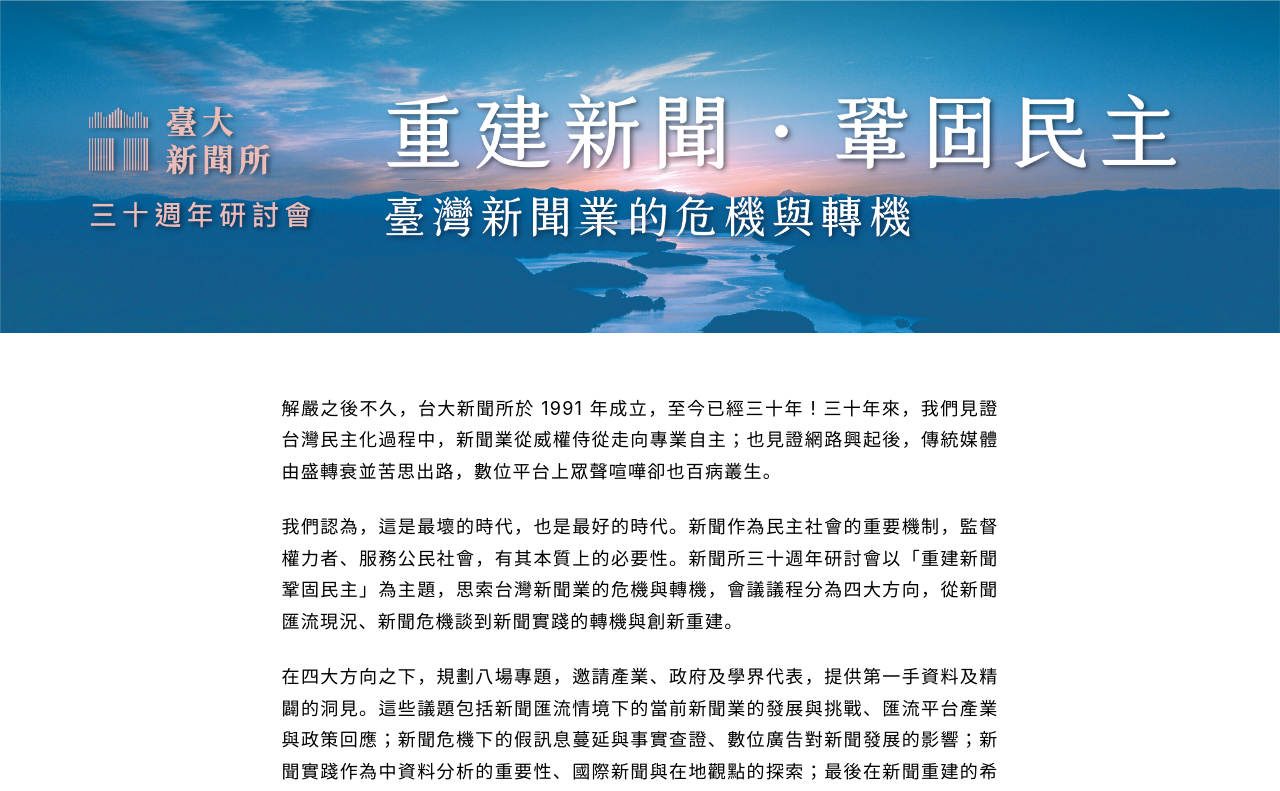
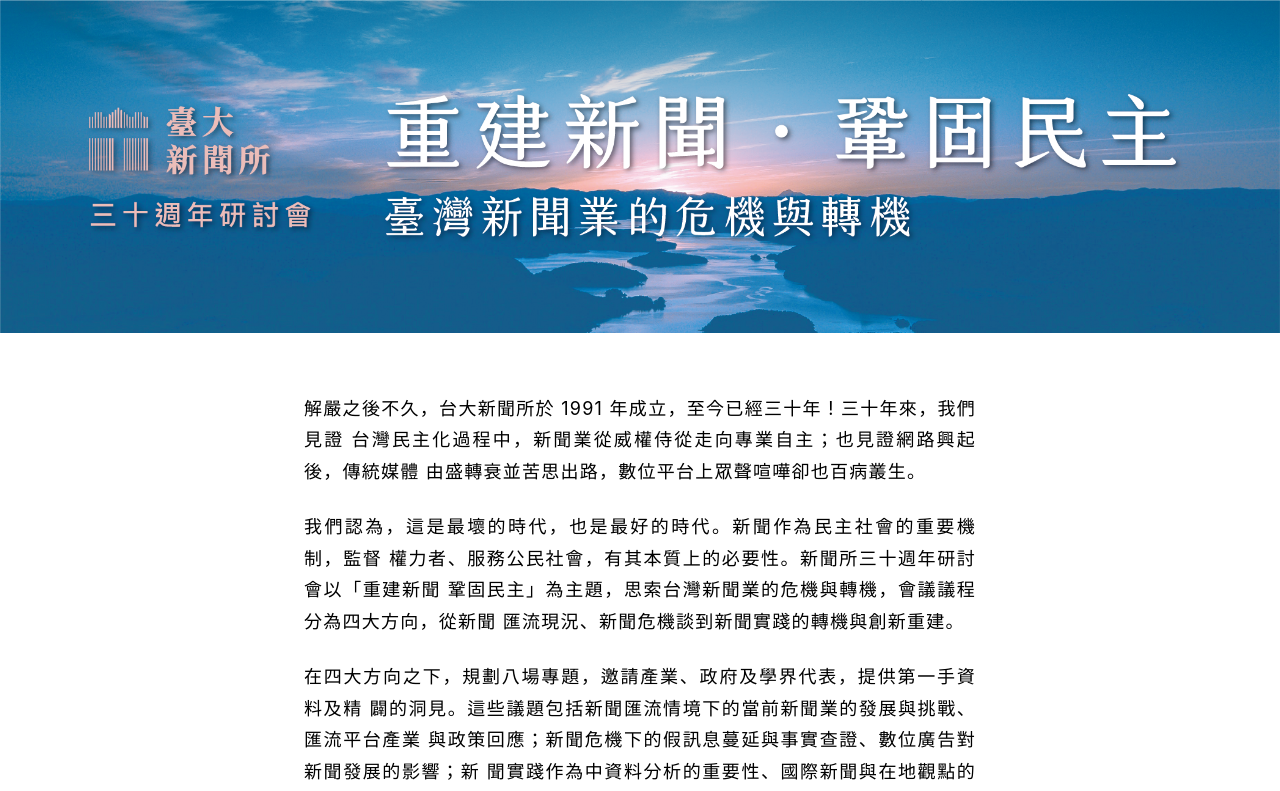
Before and after one commit to ntujour/forum30, a React (Create React App) app: page / in a window 1280 px wide. Shown: the top 791 px of the page. Built offline with nearby package versions, Linux system fonts and the light colour scheme.

Commit message:
fix: revise image size and container width

```diff
--- a/src/App.css
+++ b/src/App.css
@@ -16,7 +16,7 @@ h3 {
 }
 
 .container {
-  width: 80%;
+  width: 75%;
   margin: 60px auto 84px auto;
 }
 
--- a/src/components/Speaker/style.js
+++ b/src/components/Speaker/style.js
@@ -5,12 +5,11 @@ const SpeakerWrapper = styled.div`
   flex-direction: column;
   justify-content: center;
   align-content: center;
-  margin-right: 24px;
 `;
 
 const SpeakerImage = styled.img`
-  width: 160px;
-  height: 160px;
+  width: 150px;
+  height: 150px;
   border-radius: 50%;
   object-fit: cover;
   object-position: center center;
```
